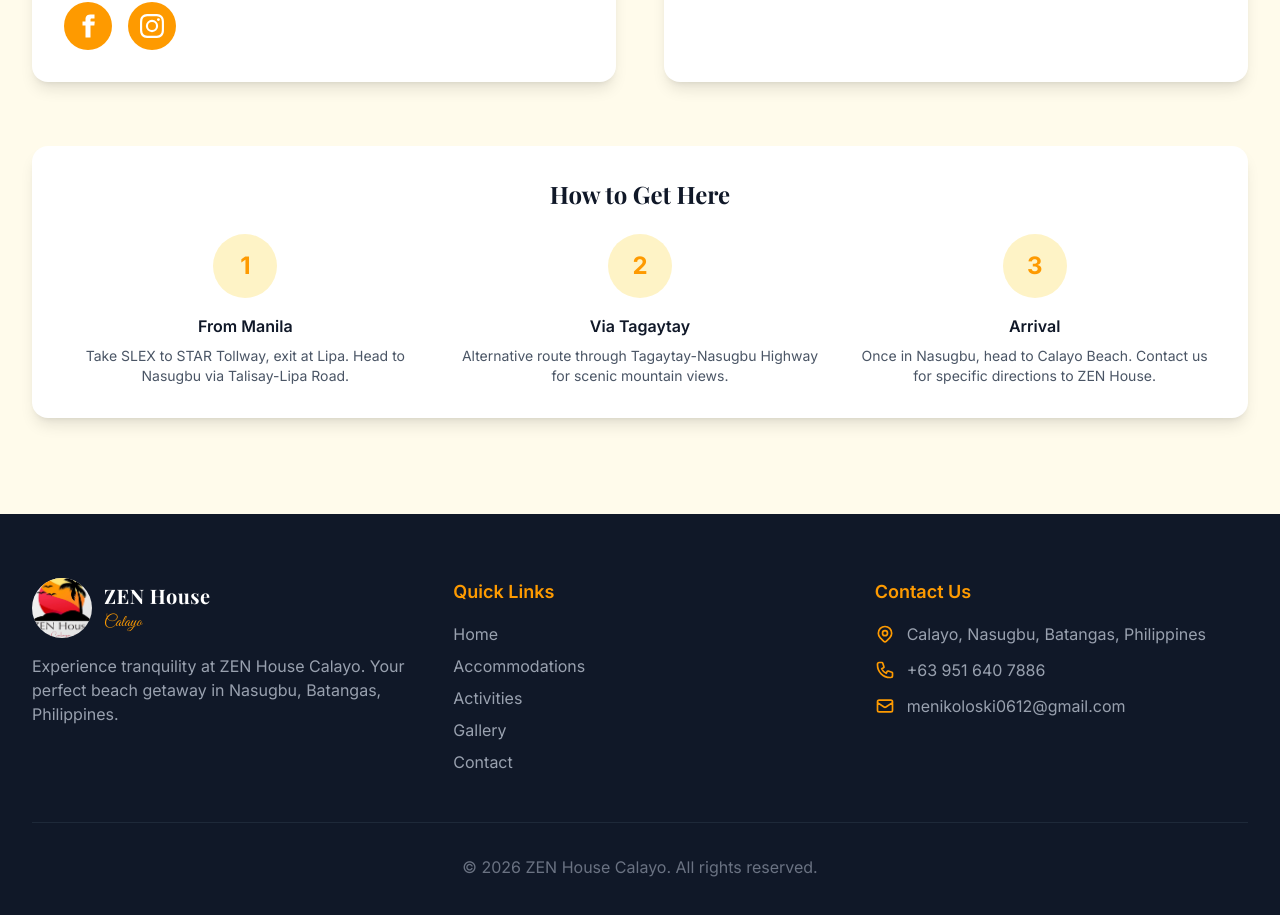
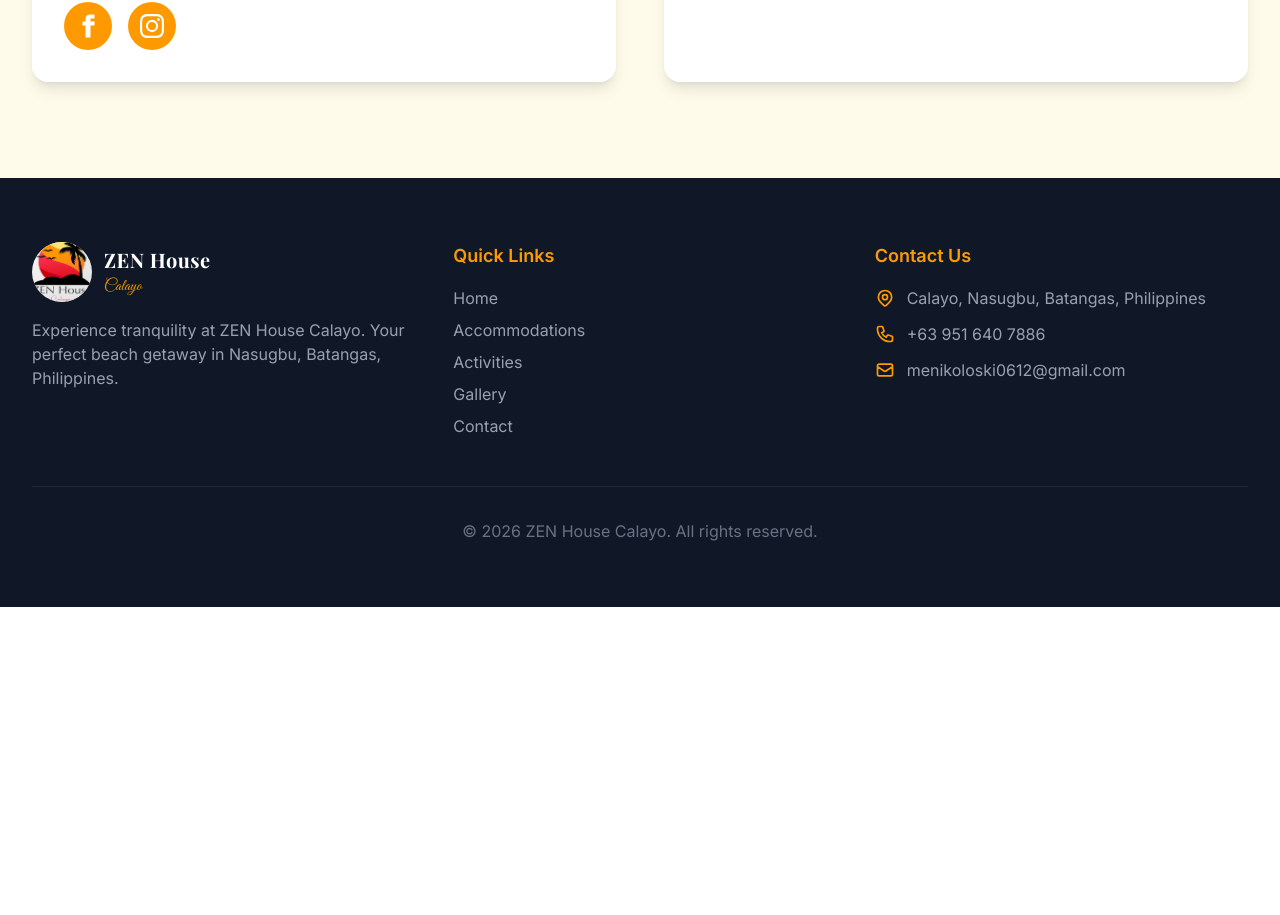
Before and after one commit to KZEN17/zen-site, a Next.js app: page / in a window 1280 px wide. Shown: the part 10773-11688 px from the top of the page. After the commit the page ends 11380 px from the top, so only its background shows below. Built offline with nearby package versions, Linux system fonts and the light colour scheme; grey boxes are pictures that could not be loaded; a web font is replaced by a local one.

Commit message:
Update Contact.tsx

```diff
--- a/src/components/Contact.tsx
+++ b/src/components/Contact.tsx
@@ -36,13 +36,30 @@
                 {/* Location */}
                 <div className="flex items-start gap-4">
                   <div className="w-12 h-12 bg-amber-100 rounded-full flex items-center justify-center flex-shrink-0">
-                    <svg className="w-6 h-6 text-amber-500" fill="none" stroke="currentColor" viewBox="0 0 24 24">
-                      <path strokeLinecap="round" strokeLinejoin="round" strokeWidth={2} d="M17.657 16.657L13.414 20.9a1.998 1.998 0 01-2.827 0l-4.244-4.243a8 8 0 1111.314 0z" />
-                      <path strokeLinecap="round" strokeLinejoin="round" strokeWidth={2} d="M15 11a3 3 0 11-6 0 3 3 0 016 0z" />
+                    <svg
+                      className="w-6 h-6 text-amber-500"
+                      fill="none"
+                      stroke="currentColor"
+                      viewBox="0 0 24 24"
+                    >
+                      <path
+                        strokeLinecap="round"
+                        strokeLinejoin="round"
+                        strokeWidth={2}
+                        d="M17.657 16.657L13.414 20.9a1.998 1.998 0 01-2.827 0l-4.244-4.243a8 8 0 1111.314 0z"
+                      />
+                      <path
+                        strokeLinecap="round"
+                        strokeLinejoin="round"
+                        strokeWidth={2}
+                        d="M15 11a3 3 0 11-6 0 3 3 0 016 0z"
+                      />
                     </svg>
                   </div>
                   <div>
-                    <h4 className="font-semibold text-gray-900 mb-1">Location</h4>
+                    <h4 className="font-semibold text-gray-900 mb-1">
+                      Location
+                    </h4>
                     <a
                       href={siteConfig.contact.mapUrl}
                       target="_blank"
@@ -57,8 +74,18 @@
                 {/* Phone */}
                 <div className="flex items-start gap-4">
                   <div className="w-12 h-12 bg-amber-100 rounded-full flex items-center justify-center flex-shrink-0">
-                    <svg className="w-6 h-6 text-amber-500" fill="none" stroke="currentColor" viewBox="0 0 24 24">
-                      <path strokeLinecap="round" strokeLinejoin="round" strokeWidth={2} d="M3 5a2 2 0 012-2h3.28a1 1 0 01.948.684l1.498 4.493a1 1 0 01-.502 1.21l-2.257 1.13a11.042 11.042 0 005.516 5.516l1.13-2.257a1 1 0 011.21-.502l4.493 1.498a1 1 0 01.684.949V19a2 2 0 01-2 2h-1C9.716 21 3 14.284 3 6V5z" />
+                    <svg
+                      className="w-6 h-6 text-amber-500"
+                      fill="none"
+                      stroke="currentColor"
+                      viewBox="0 0 24 24"
+                    >
+                      <path
+                        strokeLinecap="round"
+                        strokeLinejoin="round"
+                        strokeWidth={2}
+                        d="M3 5a2 2 0 012-2h3.28a1 1 0 01.948.684l1.498 4.493a1 1 0 01-.502 1.21l-2.257 1.13a11.042 11.042 0 005.516 5.516l1.13-2.257a1 1 0 011.21-.502l4.493 1.498a1 1 0 01.684.949V19a2 2 0 01-2 2h-1C9.716 21 3 14.284 3 6V5z"
+                      />
                     </svg>
                   </div>
                   <div>
@@ -70,8 +97,18 @@
                 {/* Email */}
                 <div className="flex items-start gap-4">
                   <div className="w-12 h-12 bg-amber-100 rounded-full flex items-center justify-center flex-shrink-0">
-                    <svg className="w-6 h-6 text-amber-500" fill="none" stroke="currentColor" viewBox="0 0 24 24">
-                      <path strokeLinecap="round" strokeLinejoin="round" strokeWidth={2} d="M3 8l7.89 5.26a2 2 0 002.22 0L21 8M5 19h14a2 2 0 002-2V7a2 2 0 00-2-2H5a2 2 0 00-2 2v10a2 2 0 002 2z" />
+                    <svg
+                      className="w-6 h-6 text-amber-500"
+                      fill="none"
+                      stroke="currentColor"
+                      viewBox="0 0 24 24"
+                    >
+                      <path
+                        strokeLinecap="round"
+                        strokeLinejoin="round"
+                        strokeWidth={2}
+                        d="M3 8l7.89 5.26a2 2 0 002.22 0L21 8M5 19h14a2 2 0 002-2V7a2 2 0 00-2-2H5a2 2 0 00-2 2v10a2 2 0 002 2z"
+                      />
                     </svg>
                   </div>
                   <div>
@@ -91,7 +128,11 @@
                     rel="noopener noreferrer"
                     className="w-12 h-12 bg-amber-500 text-white rounded-full flex items-center justify-center hover:bg-amber-600 transition-colors"
                   >
-                    <svg className="w-6 h-6" fill="currentColor" viewBox="0 0 24 24">
+                    <svg
+                      className="w-6 h-6"
+                      fill="currentColor"
+                      viewBox="0 0 24 24"
+                    >
                       <path d="M18.77,7.46H14.5v-1.9c0-.9.6-1.1,1-1.1h3V.5L14.17.5C10.24.5,9.5,3.44,9.5,5.32v2.15H6.5v4h3v12h5v-12h3.85Z" />
                     </svg>
                   </a>
@@ -101,7 +142,11 @@
                     rel="noopener noreferrer"
                     className="w-12 h-12 bg-amber-500 text-white rounded-full flex items-center justify-center hover:bg-amber-600 transition-colors"
                   >
-                    <svg className="w-6 h-6" fill="currentColor" viewBox="0 0 24 24">
+                    <svg
+                      className="w-6 h-6"
+                      fill="currentColor"
+                      viewBox="0 0 24 24"
+                    >
                       <path d="M12,2.16c3.2,0,3.58.01,4.85.07,3.25.15,4.77,1.69,4.92,4.92.06,1.27.07,1.65.07,4.85s-.01,3.58-.07,4.85c-.15,3.23-1.66,4.77-4.92,4.92-1.27.06-1.65.07-4.85.07s-3.58-.01-4.85-.07c-3.26-.15-4.77-1.7-4.92-4.92-.06-1.27-.07-1.65-.07-4.85s.01-3.58.07-4.85C2.38,3.92,3.9,2.38,7.15,2.23,8.42,2.18,8.8,2.16,12,2.16ZM12,0C8.74,0,8.33.01,7.05.07c-4.27.2-6.78,2.71-6.98,6.98C.01,8.33,0,8.74,0,12s.01,3.67.07,4.95c.2,4.27,2.71,6.78,6.98,6.98,1.28.06,1.69.07,4.95.07s3.67-.01,4.95-.07c4.27-.2,6.78-2.71,6.98-6.98.06-1.28.07-1.69.07-4.95s-.01-3.67-.07-4.95c-.2-4.27-2.71-6.78-6.98-6.98C15.67.01,15.26,0,12,0Zm0,5.84A6.16,6.16,0,1,0,18.16,12,6.16,6.16,0,0,0,12,5.84ZM12,16a4,4,0,1,1,4-4A4,4,0,0,1,12,16ZM18.41,4.15a1.44,1.44,0,1,0,1.44,1.44A1.44,1.44,0,0,0,18.41,4.15Z" />
                     </svg>
                   </a>
@@ -117,7 +162,11 @@
                 src={siteConfig.contact.mapEmbed}
                 width="100%"
                 height="100%"
-                style={{ border: 0, borderRadius: "0.75rem", minHeight: "400px" }}
+                style={{
+                  border: 0,
+                  borderRadius: "0.75rem",
+                  minHeight: "400px",
+                }}
                 allowFullScreen
                 loading="lazy"
                 referrerPolicy="no-referrer-when-downgrade"
@@ -126,42 +175,6 @@
             </div>
           </div>
         </div>
-
-        {/* How to Get Here */}
-        <div className="mt-16 bg-white rounded-2xl p-8 shadow-lg">
-          <h3 className="text-2xl font-serif font-bold text-gray-900 mb-6 text-center">
-            How to Get Here
-          </h3>
-          <div className="grid grid-cols-1 md:grid-cols-3 gap-8">
-            <div className="text-center">
-              <div className="w-16 h-16 mx-auto mb-4 bg-amber-100 rounded-full flex items-center justify-center">
-                <span className="text-2xl font-bold text-amber-500">1</span>
-              </div>
-              <h4 className="font-semibold text-gray-900 mb-2">From Manila</h4>
-              <p className="text-gray-600 text-sm">
-                Take SLEX to STAR Tollway, exit at Lipa. Head to Nasugbu via Talisay-Lipa Road.
-              </p>
-            </div>
-            <div className="text-center">
-              <div className="w-16 h-16 mx-auto mb-4 bg-amber-100 rounded-full flex items-center justify-center">
-                <span className="text-2xl font-bold text-amber-500">2</span>
-              </div>
-              <h4 className="font-semibold text-gray-900 mb-2">Via Tagaytay</h4>
-              <p className="text-gray-600 text-sm">
-                Alternative route through Tagaytay-Nasugbu Highway for scenic mountain views.
-              </p>
-            </div>
-            <div className="text-center">
-              <div className="w-16 h-16 mx-auto mb-4 bg-amber-100 rounded-full flex items-center justify-center">
-                <span className="text-2xl font-bold text-amber-500">3</span>
-              </div>
-              <h4 className="font-semibold text-gray-900 mb-2">Arrival</h4>
-              <p className="text-gray-600 text-sm">
-                Once in Nasugbu, head to Calayo Beach. Contact us for specific directions to ZEN House.
-              </p>
-            </div>
-          </div>
-        </div>
       </div>
     </section>
   );
```
